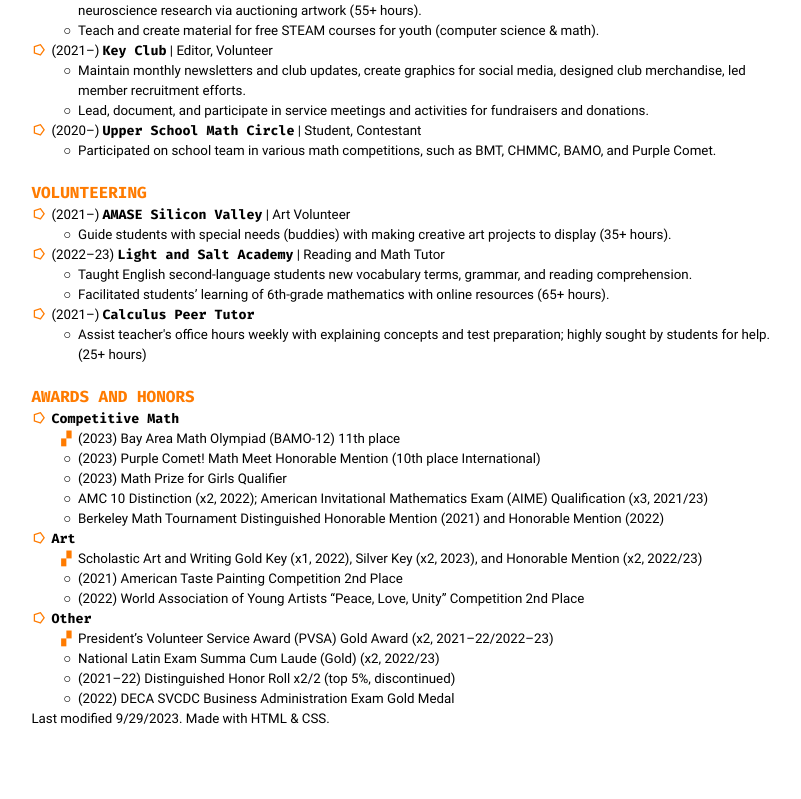
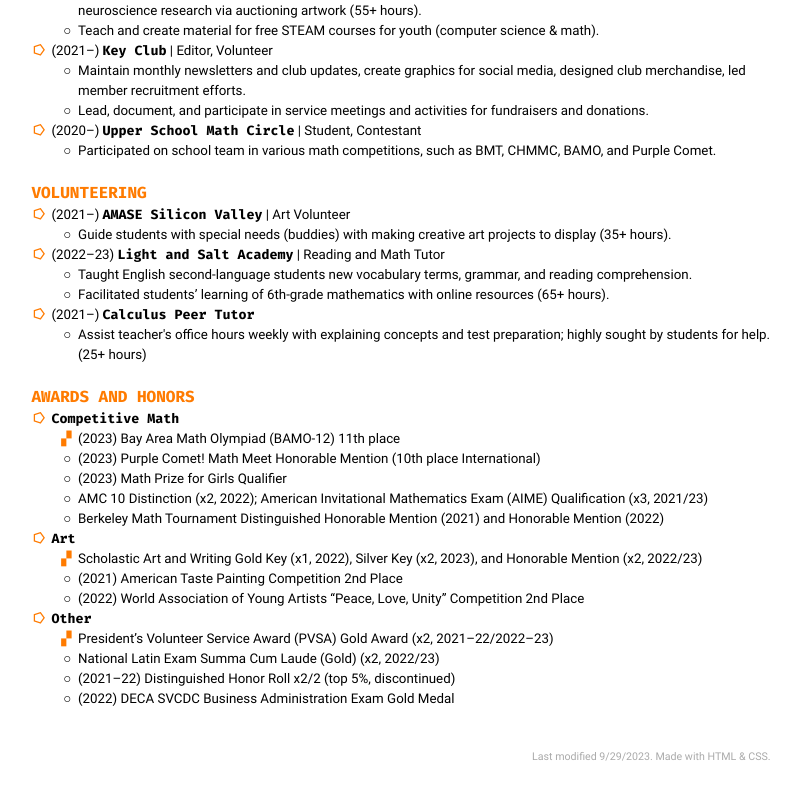
Before and after one commit to iuruoy-shao/iuruoy-shao.github.io, a plain HTML site: page index.html in a window 1280 px wide. Shown: the part 898-1697 px from the top of the page, without its empty margins (239-1040 px from the left). Drawn offline with Linux system fonts and the light colour scheme.

Commit message:
caption formatting

```diff
--- a/style.css
+++ b/style.css
@@ -100,3 +100,10 @@ a:hover {
     content: "▞";
     color: var(--main-accent)
 }
+
+#caption {
+    margin-top: 3vw;
+    text-align: right;
+    font-size: 8pt;
+    color: #AAA;
+}
```
